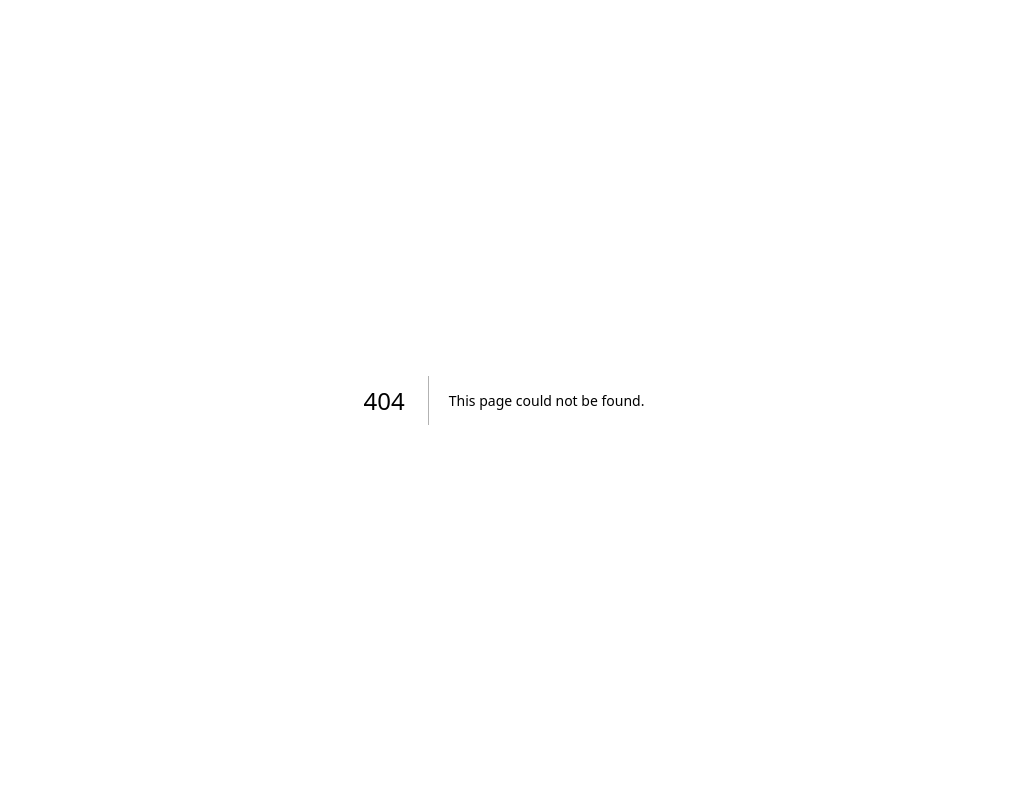
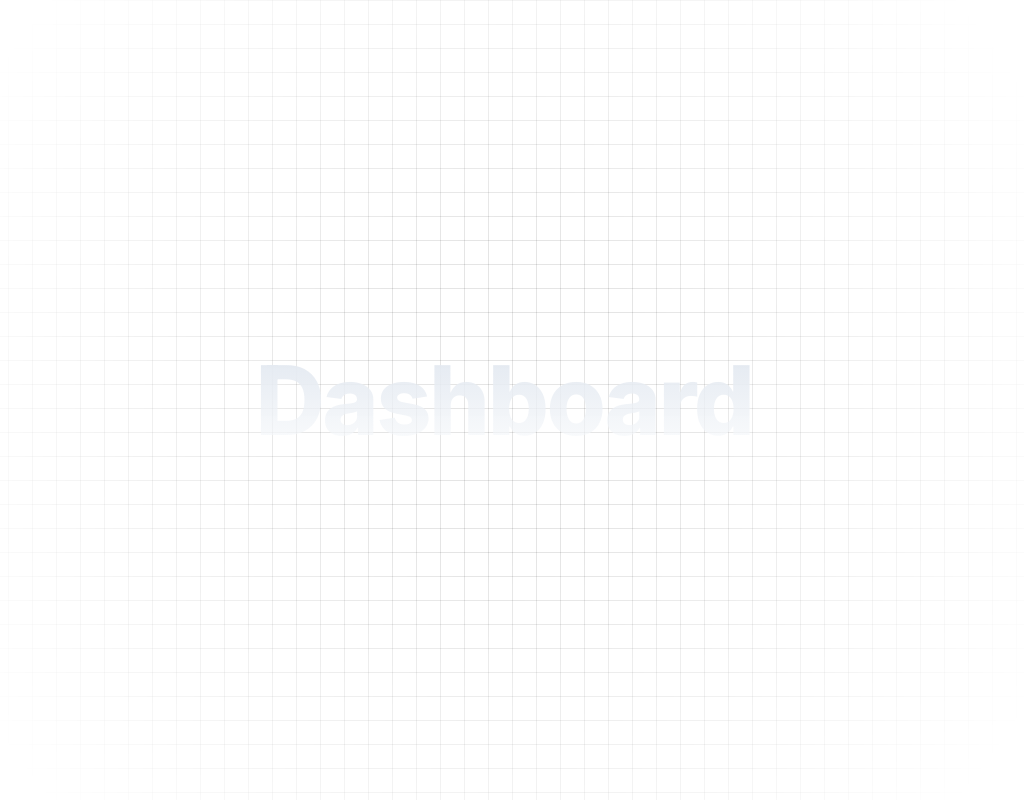
Before and after one commit to NotTheRightGuy/odoo-shortlisting-hack, a Next.js app: page /user/dashboard in a window 1280 px wide. Before the commit this address had no page. Shown: the whole page, without its empty margins (136-1160 px from the left). Built offline with nearby package versions, Linux system fonts and the light colour scheme.

Commit message:
Completed auth

```diff
--- /dev/null
+++ b/app/auth/sign-in/page.tsx
@@ -0,0 +1,15 @@
+import { SquareGridFaded } from '@/components/ui/SquareBg'
+import { SignIn } from '@clerk/nextjs'
+import React from 'react'
+
+function page() {
+  return (
+    <main className="h-screen w-screen flex-center">
+      <SquareGridFaded faded={true}>
+        <SignIn routing="hash" />
+      </SquareGridFaded>
+    </main>
+  )
+}
+
+export default page
--- /dev/null
+++ b/app/auth/sign-up/page.tsx
@@ -0,0 +1,19 @@
+"use client"
+import { SquareGridFaded } from "@/components/ui/SquareBg";
+import { SignUp, useAuth, useUser } from "@clerk/nextjs";
+import { redirect } from "next/navigation";
+export default function Page() {
+  const {user,isSignedIn} = useUser();
+
+  if (isSignedIn)
+    redirect("/user/dashboard");
+
+
+  return (
+    <main className="h-screen w-screen flex-center">
+      <SquareGridFaded faded={true}>
+        <SignUp routing="hash" />
+      </SquareGridFaded>
+    </main>
+  );
+}
--- a/app/page.tsx
+++ b/app/page.tsx
@@ -1,5 +1,6 @@
 import Landing from "@/components/page/Landing";
-
+import { SignUp } from "@clerk/nextjs";
+import { useUser } from "@clerk/nextjs";
 export default function Home() {
   return <Landing />;
 }
--- /dev/null
+++ b/app/user/dashboard/page.tsx
@@ -0,0 +1,8 @@
+import { SquareGridFaded } from "@/components/ui/SquareBg";
+import React from "react";
+
+function page() {
+  return <SquareGridFaded faded={true}>Dashboard</SquareGridFaded>;
+}
+
+export default page;
--- a/components/page/Landing.tsx
+++ b/components/page/Landing.tsx
@@ -1,11 +1,13 @@
 import Map from "../Map";
 import Section1 from "./Section1";
 import Section2 from "./Section2";
+import Section5 from "./section5";
 export default function Landing() {
   return (
     <div className="h-maxf w-screen overflow-x-hidden">
       <Section1 />
       <Section2 />
+      <Section5 />
     </div>
   );
 }
--- a/components/page/Section1.tsx
+++ b/components/page/Section1.tsx
@@ -6,7 +6,7 @@ import { Globe } from "../ui/Globe";
 
 function Section1() {
   return (
-    <div className="relative overflow-hidden">
+    <div className="relative overflow-hidden ">
       <Navbar />
       <Globe />
       <div className="flex h-screen w-screen flex-col items-start justify-center gap-5 px-20">
--- a/components/ui/Navbar.tsx
+++ b/components/ui/Navbar.tsx
@@ -5,7 +5,7 @@ import Link from "next/link";
 
 function Navbar() {
   return (
-    <header className="absolute right-0 top-0 flex h-fit w-full items-center justify-between px-20 py-5">
+    <header className="absolute right-0 top-0 flex h-fit z-10 w-full items-center justify-between px-20 py-5">
       <div className="">
         <WatchDogsIcon width={250} height={60} />
       </div>
@@ -23,7 +23,7 @@ function Navbar() {
           Security
         </Link>
         <Link
-          href={"/"}
+          href={"/auth/sign-up"}
           className="rounded-3xl bg-blue-600 px-7 py-4 text-base font-bold text-white"
         >
           Create Account
--- /dev/null
+++ b/components/ui/SquareBg.tsx
@@ -0,0 +1,60 @@
+import React from "react";
+
+type SquareSize = "xs" | "sm" | "md" | "lg" | "xl";
+
+const sizeMap: Record<SquareSize, number> = {
+  xs: 0.8,
+  sm: 1,
+  md: 1.5,
+  lg: 2,
+  xl: 2.5,
+};
+
+type SquareGridFadedProps = {
+  squareSize?: SquareSize | number;
+  faded?: boolean;
+  children?: React.ReactNode;
+};
+
+export const SquareGridFaded = ({
+  squareSize = "md",
+  faded = false,
+  children,
+}: SquareGridFadedProps) => {
+  const size =
+    typeof squareSize === "number" ? squareSize : sizeMap[squareSize];
+  const gridSize = `${size}em ${size}em`;
+
+  return (
+    <div className="w-screen h-screen relative overflow-hidden bg-black invert">
+      {/* Grid */}
+      <div
+        className="w-full h-full absolute inset-0"
+        style={{
+          backgroundImage: `
+            linear-gradient(to right, rgba(255, 255, 255, 0.1) 1px, transparent 1px),
+            linear-gradient(to bottom, rgba(255, 255, 255, 0.1) 1px, transparent 1px)
+          `,
+          backgroundSize: gridSize,
+        }}
+      />
+
+      {/* Text */}
+      <div className="text-8xl font-extrabold tracking-tight text-center font-geist w-fit h-fit text-transparent bg-clip-text bg-gradient-to-b from-slate-200 to-slate-50/60 absolute inset-0 m-auto z-[1000] invert">
+        {children}
+      </div>
+
+      {/* Fade out mask */}
+      {faded && (
+        <div
+          className="w-full h-full absolute inset-0"
+          style={{
+            background:
+              "radial-gradient(circle at center, transparent 20%, black 80%)",
+            mixBlendMode: "multiply",
+          }}
+        />
+      )}
+    </div>
+  );
+};
```
Also changed, not shown: app/user/onboarding/page.tsx (renamed from app/onboarding/page.tsx), 1 other file (tests, documents, lock files or other folders).
